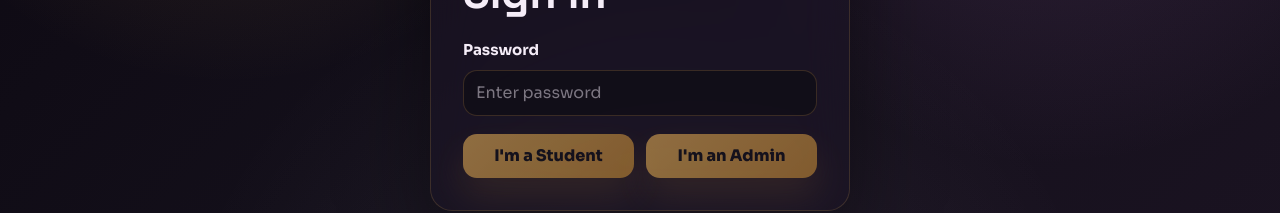
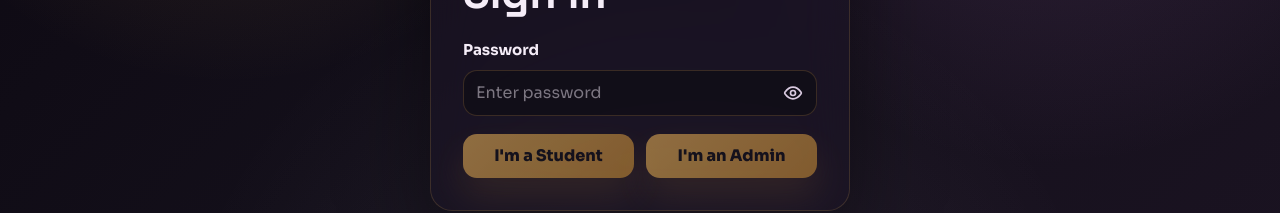
Before and after one commit to SamPomeroy/our-door, a React app in the folder frontend/: page / in a window 1280 px wide. Shown: the part 380-593 px from the top of the page. Built offline with nearby package versions, Linux system fonts and the light colour scheme; no server answers; the HTML template or start-up script is replaced by a standard one.

Commit message:
added eye icon for password visibility

```diff
--- a/frontend/src/App.css
+++ b/frontend/src/App.css
@@ -59,10 +59,14 @@
   font-weight: 700;
 }
 
+.password-field {
+  position: relative;
+}
+
 .password-input {
   width: 100%;
   min-height: 46px;
-  padding: 10px 12px;
+  padding: 10px 48px 10px 12px;
   border: 1px solid rgba(31, 24, 36, 0.14);
   border-radius: 14px;
   color: #17131f;
@@ -72,6 +76,44 @@
 .password-input:focus {
   border-color: #d29b42;
   outline: 3px solid rgba(210, 155, 66, 0.2);
+}
+
+.password-toggle {
+  position: absolute;
+  top: 50%;
+  right: 7px;
+  width: 34px;
+  height: 34px;
+  display: grid;
+  place-items: center;
+  border: 0;
+  border-radius: 10px;
+  color: #6f6878;
+  background: transparent;
+  transition:
+    background 180ms ease,
+    color 180ms ease,
+    transform 180ms ease;
+  transform: translateY(-50%);
+}
+
+.password-toggle:hover {
+  color: #17131f;
+  background: rgba(31, 24, 36, 0.08);
+}
+
+.password-toggle:focus-visible {
+  outline: 3px solid rgba(210, 155, 66, 0.22);
+}
+
+.password-icon {
+  width: 20px;
+  height: 20px;
+  fill: none;
+  stroke: currentColor;
+  stroke-linecap: round;
+  stroke-linejoin: round;
+  stroke-width: 2;
 }
 
 .role-actions {
@@ -868,6 +910,15 @@
   color: rgba(243, 234, 247, 0.48);
 }
 
+.theme-dark .password-toggle {
+  color: #d9cae0;
+}
+
+.theme-dark .password-toggle:hover {
+  color: #f5edf8;
+  background: rgba(255, 255, 255, 0.08);
+}
+
 .theme-dark .password-input:focus,
 .theme-dark .composer-row textarea:focus,
 .theme-dark .admin-toolbar input:focus {
--- a/frontend/src/pages/Login.jsx
+++ b/frontend/src/pages/Login.jsx
@@ -6,6 +6,7 @@ export default function Login({ theme, onLogin, onToggleTheme }) {
   const [password, setPassword] = useState("");
   const [error, setError] = useState("");
   const [isLoading, setIsLoading] = useState(false);
+  const [showPassword, setShowPassword] = useState(false);
 
   // The same password field can sign in as either app role; the backend decides
   // whether the supplied password is allowed for that role.
@@ -47,16 +48,39 @@ export default function Login({ theme, onLogin, onToggleTheme }) {
         <label className="field-label" htmlFor="password">
           Password
         </label>
+        <div className="password-field">
           <input
             id="password"
             className="password-input"
-          type="password"
+            type={showPassword ? "text" : "password"}
             value={password}
             onChange={(event) => setPassword(event.target.value)}
             onKeyDown={handlePasswordKeyDown}
             placeholder="Enter password"
             autoComplete="current-password"
           />
+          <button
+            className="password-toggle"
+            type="button"
+            onClick={() => setShowPassword((currentValue) => !currentValue)}
+            aria-label={showPassword ? "Hide password" : "Show password"}
+            aria-pressed={showPassword}
+          >
+            {showPassword ? (
+              <svg className="password-icon" viewBox="0 0 24 24" aria-hidden="true">
+                <path d="M3 3l18 18" />
+                <path d="M10.6 10.6a2 2 0 0 0 2.8 2.8" />
+                <path d="M9.4 5.3A9.4 9.4 0 0 1 12 5c5 0 8.5 4.4 9.7 6.1a1.6 1.6 0 0 1 0 1.8 19.5 19.5 0 0 1-3 3.3" />
+                <path d="M6.5 6.5A19.3 19.3 0 0 0 2.3 11a1.6 1.6 0 0 0 0 1.9C3.5 14.6 7 19 12 19a9.7 9.7 0 0 0 4-.9" />
+              </svg>
+            ) : (
+              <svg className="password-icon" viewBox="0 0 24 24" aria-hidden="true">
+                <path d="M2.3 11.1a1.6 1.6 0 0 0 0 1.8C3.5 14.6 7 19 12 19s8.5-4.4 9.7-6.1a1.6 1.6 0 0 0 0-1.8C20.5 9.4 17 5 12 5s-8.5 4.4-9.7 6.1Z" />
+                <circle cx="12" cy="12" r="3" />
+              </svg>
+            )}
+          </button>
+        </div>
 
         <div className="role-actions">
           <button
```
Lines whose indentation alone changed are shown as unchanged.
